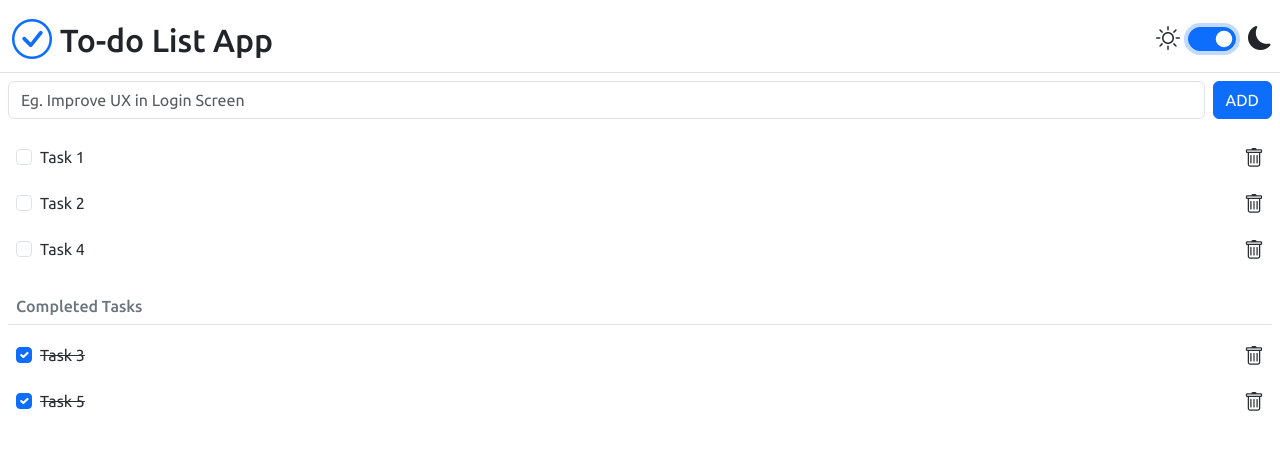
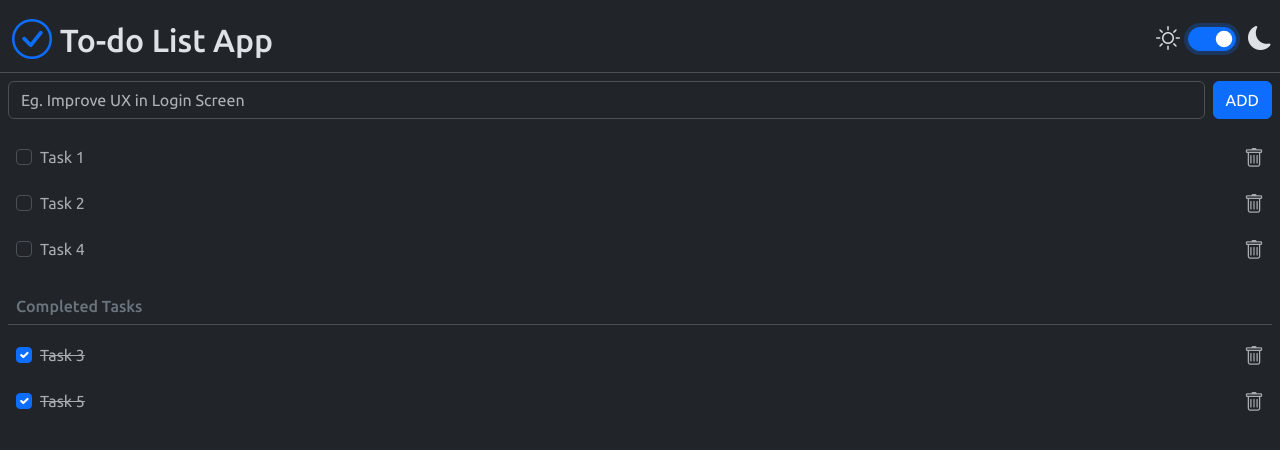
Before and after one commit to Milinda55/To-do-list, a website built with Vite: page index.html in a window 1280 px wide. Both pictures are taken after a click on the switch 1212 px from the left and 39 px from the top of the page. Built offline with nearby package versions, Linux system fonts and the light colour scheme.

Commit message:
Implement toggle functionality for light mode and dark mode on click

```diff
--- a/index.html
+++ b/index.html
@@ -18,7 +18,7 @@
     <div class="d-flex gap-2 fs-4">
       <i class="bi bi-brightness-high"></i>
       <div class="form-check form-switch">
-        <input class="form-check-input" type="checkbox" role="switch">
+        <input id="chk-mode" class="form-check-input" type="checkbox" role="switch">
         <i class="bi bi-moon-fill"></i>
       </div>
     </div>
--- a/src/js/main.js
+++ b/src/js/main.js
@@ -31,19 +31,14 @@ let lastTaskId = taskLists.length ;
 let currentTask = null;
 
 $("#frm-task").on('submit', () => {
-    // $("#tasks-list #no-task").hide();
     const txtTask = $("#txt-task");
-    if (!currentTask) {
+    if (!currentTask){
         taskLists.push(new Task(++lastTaskId, txtTask.val().trim()));
+    }else{
+        currentTask.description = txtTask.val().trim();
+        currentTask = null;
+        $("#frm-task button").text('Add');
     }
-    else {
-       currentTask.description =  txtTask.val().trim();
-       currentTask = null;
-        $("#frm-task button").text("Add");
-
-    }
-
-    // const taskId = taskLists.length;
     renderTasks();
     txtTask.val("").trigger('focus');
 });
@@ -96,3 +91,10 @@ function renderTasks(){
             "#completed-task-list > section").append(task);
     }
 }
+
+$("#chk-mode").on('change', function () {
+    const darkMode = $(this).prop('checked');
+        $("html").attr("data-bs-theme", darkMode ? "dark" : "light");
+
+
+});
```
